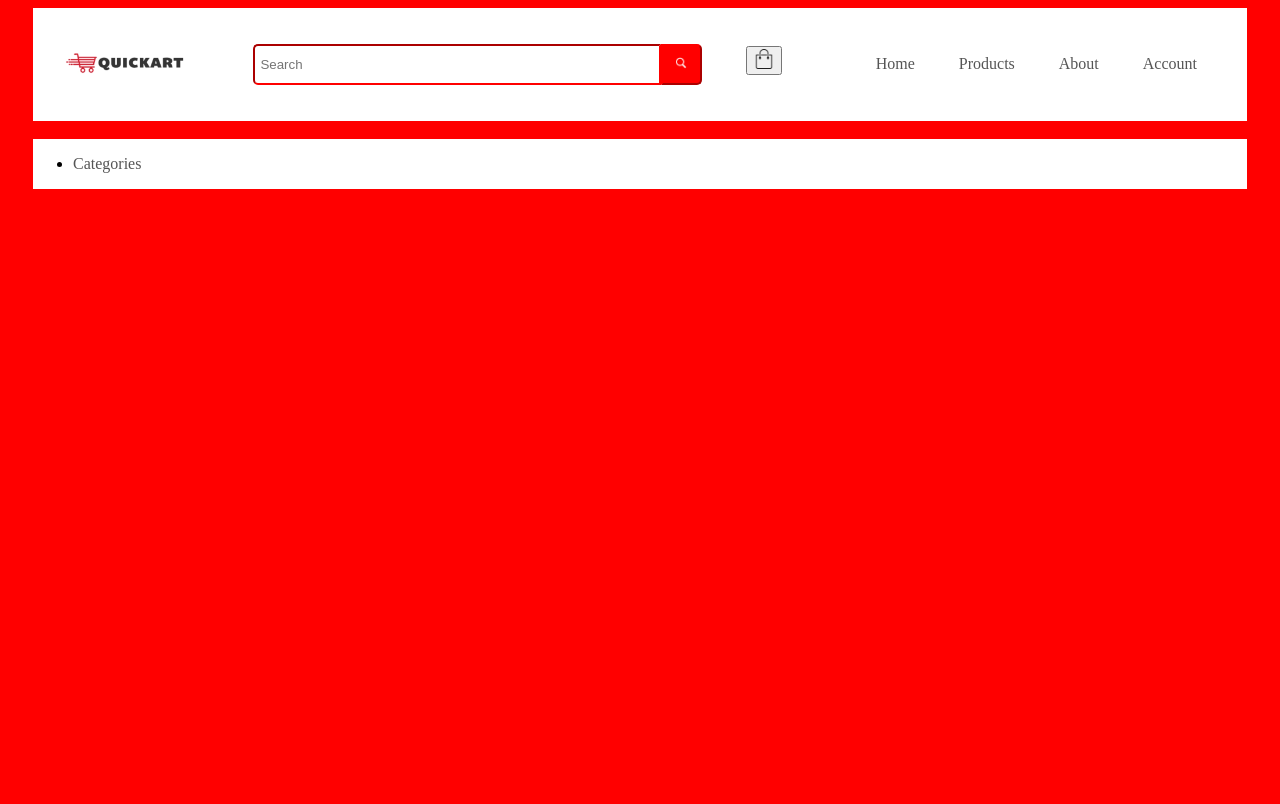
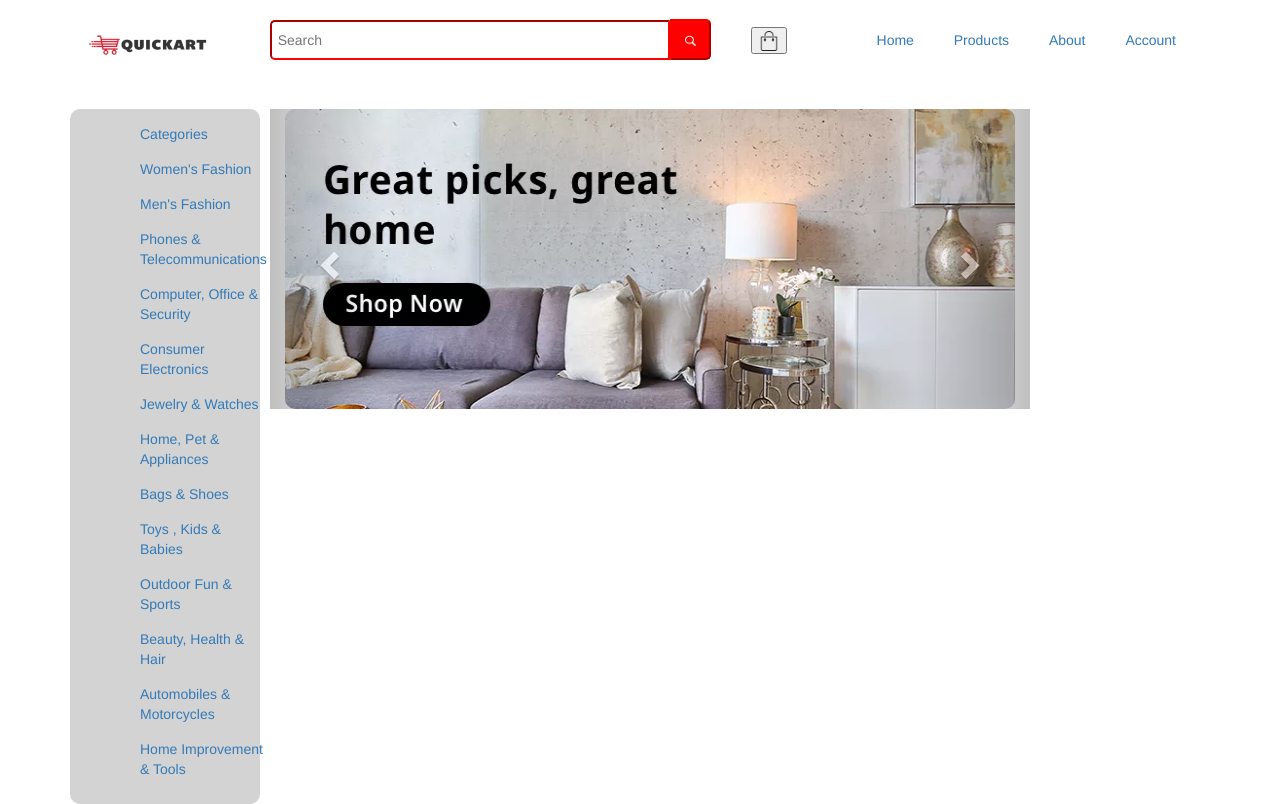
Before and after one commit to Aryan-whitehatjr690/Quickart, a plain HTML site: page index.html in a window 1280 px wide. Drawn offline with nearby package versions, Linux system fonts and the light colour scheme.

Commit message:
Add files via upload

```diff
--- a/index.html
+++ b/index.html
@@ -6,11 +6,14 @@
     <meta name="viewport" content="width=device-width, initial-scale=1.0">
 
 
+
     <link rel="stylesheet" href="style.css">
     <title>Quickart</title>
     <script src="https://www.gstatic.com/firebasejs/8.6.1/firebase-app.js"></script>
 <script src="https://www.gstatic.com/firebasejs/8.6.1/firebase-database.js"></script>
-
+<link rel="stylesheet" href="https://maxcdn.bootstrapcdn.com/bootstrap/3.4.0/css/bootstrap.min.css">
+<script src="https://ajax.googleapis.com/ajax/libs/jquery/3.4.1/jquery.min.js"></script>
+<script src="https://maxcdn.bootstrapcdn.com/bootstrap/3.4.0/js/bootstrap.min.js"></script>
 
 
 <script>
@@ -26,10 +29,12 @@
 
   firebase.initializeApp(firebaseConfig);
 </script>
-</head>
-<body>
+
+
+    </head>
+    <body>
     <div class="container">
-        <div class="navbar">
+        <div class="col-lg-12 col-md-12 col-sm-12 col-xs-12 navbar">
             <div class="logo">
                 <img src="images/logo (2).png" width="125px">
             </div>
@@ -54,11 +59,54 @@
         </div>
         <br>
 
-        <div class="cat">
-            <ul>
-                <li><a href="">Categories</a></li>
+        <div class="col-lg-2 col-md-2 col-sm-2 col-xs-2 cat">
+            <ul id="u1">
+                <li class="link"><a href="#">Categories</a></li>
+                <li class="link"><a href="#">Women's Fashion</a></li>
+                <li class="link"><a href="#">Men's Fashion</a></li>
+                <li class="link"><a href="#">Phones & Telecommunications</a></li>
+                <li class="link"><a href="#">Computer, Office & Security</a></li>
+                <li class="link"><a href="#">Consumer Electronics</a></li>
+                <li class="link"><a href="#">
+                    Jewelry & Watches</a></li>
+                <li class="link"><a href="#">Home, Pet & Appliances</a></li>
+                <li class="link"><a href="">Bags & Shoes</a></li>
+                <li class="link"><a href="">Toys , Kids & Babies</a></li>
+                <li class="link">
+                    <a href="">Outdoor Fun & Sports</a></li>
+                <li class="link"><a href="">Beauty, Health & Hair</a></li>
+                <li class="link"><a href="">
+                    Automobiles & Motorcycles</a></li>
+                    <li class="link"><a href="">Home Improvement & Tools</a></li>
             </ul>
          </div>
+
+         <div id="myCarousel" class="col-lg-8 col-md-8 col-sm-8 col-xs-8 carousel slide" >
+             <center>
+                 <!-- Wrapper for slides -->
+                <div class="carousel-inner">
+                    <div class="item active">
+                        <a href="" target="_blank">
+                            <img src="images/c1.png"> </a>
+                            </div>
+                            <div class="item">
+                                <a href="" target="_blank">
+                                    <img src="images/c2.png"> </a>
+                                 </div>
+                                 <div class="item">
+                                    <a href="" target="_blank">
+                                        <img src="images/c3.png"> </a>
+                                     </div>
+                                </div>
+                                    <!-- Left and right controls -->
+                                    <a class="left carousel-control" href="#myCarousel" data-slide="prev">
+                                        <span class="glyphicon glyphicon-chevron-left"></span>
+                                    </a>
+                                    <a class="right carousel-control" href="#myCarousel" data-slide="next">
+                                        <span class="glyphicon glyphicon-chevron-right"></span>
+                                    </a>
+                                </center>
+                             </div>
 
     </div>
 
--- a/style.css
+++ b/style.css
@@ -14,6 +14,7 @@ body{
 nav{
     flex:1;
     text-align:right;
+
 }
 
 nav ul{
@@ -23,7 +24,7 @@ nav ul{
 
 nav ul li{
     display: inline-block;
-    margin:20px;
+    margin:18px;
 }
 
 a{
@@ -42,8 +43,9 @@ p{
 }
 
 input{
+
     width:400px;
-    height:35px;
+    height: 40px;
     border-color:red;
 
     border-top-left-radius: 5px;
@@ -70,5 +72,23 @@ input{
 .cat{
     display:flex;
     list-style:none;
-    background-color: white;
+    background-color: lightgrey;
+    margin-right:10px;
+    border-radius: 10px;
+
 }
+
+.link{
+    list-style:none;
+    margin: 15px;
+
+}
+#myCarousel{
+    border-radius: 10px;
+}
+
+ #myCarousel img { height: 300px; width:1200px; border-radius: 10px;}
+
+ #u1{
+
+ }
```
Also changed, not shown: images/ad.png (added), images/c1.png (added), images/c2.png (added), images/c3.png (added), images/user.png (added).
